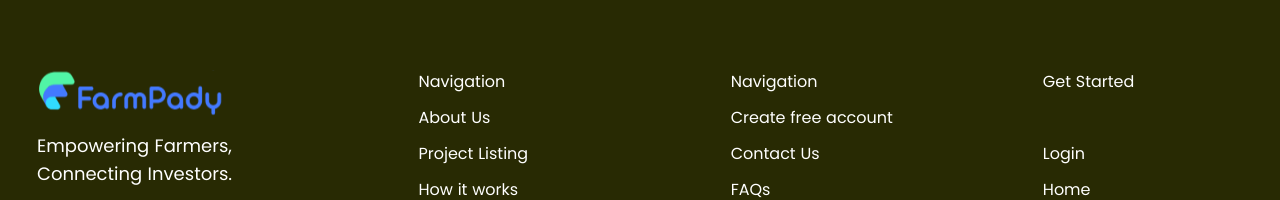
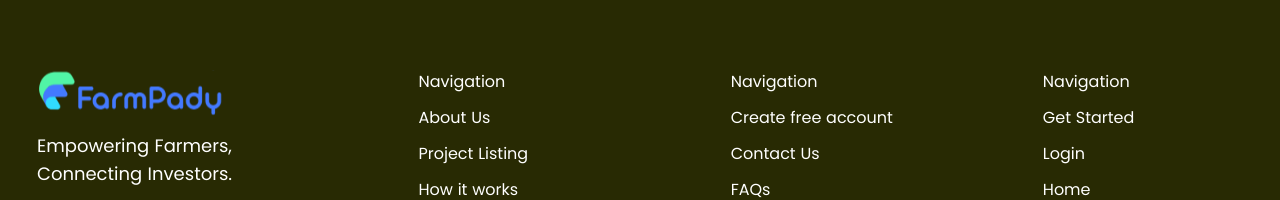
Before and after one commit to Alphalance247/farm-fundr-frontend, a Next.js app: page /about-us in a window 1280 px wide. Shown: the part 3632-3832 px from the top of the page. Built offline with nearby package versions, Linux system fonts and the light colour scheme.

Commit message:
fix(footer): correct navigation labels and update

```diff
--- a/src/app/components/common/footer.tsx
+++ b/src/app/components/common/footer.tsx
@@ -15,7 +15,7 @@ const navs = [
     id: 1,
     name1: "Navigation",
     name2: "Navigation",
-    name3: "Get Started",
+    name3: "Navigation",
     link1: "/",
     link2: "/",
     link3: "/",
@@ -24,24 +24,26 @@ const navs = [
     id: 3,
     name1: "About Us",
     name2: "Create free account",
-    link1: "/",
-    link2: "/",
+    name3: "Get Started",
+    link1: "/about-us",
+    link2: "/signup",
+    link3: "/user-select",
   },
   {
     id: 4,
     name1: "Project Listing",
     name2: "Contact Us",
     name3: "Login",
-    link1: "/",
-    link2: "/",
-    link3: "/",
+    link1: "/farm-marketplace",
+    link2: "/contact-us",
+    link3: "/login",
   },
   {
     id: 5,
     name1: "How it works",
     name2: "FAQs",
     name3: "Home",
-    link1: "/",
+    link1: "/how-it-works",
     link2: "/",
     link3: "/",
   },
```
